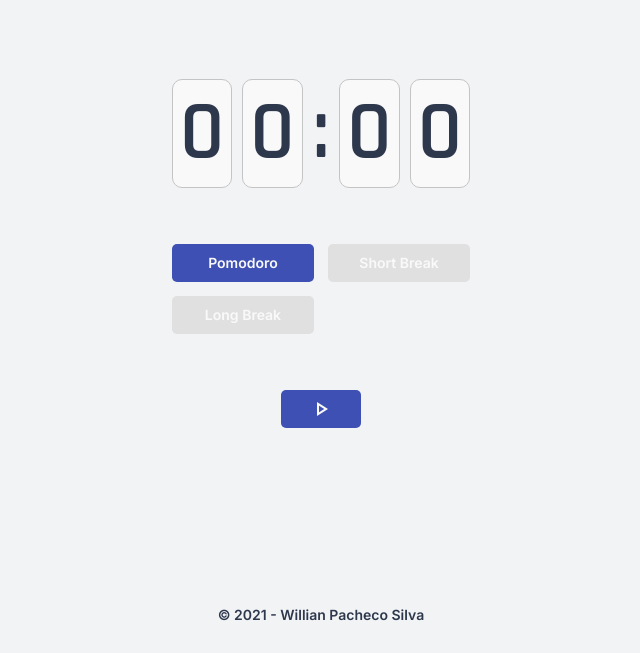
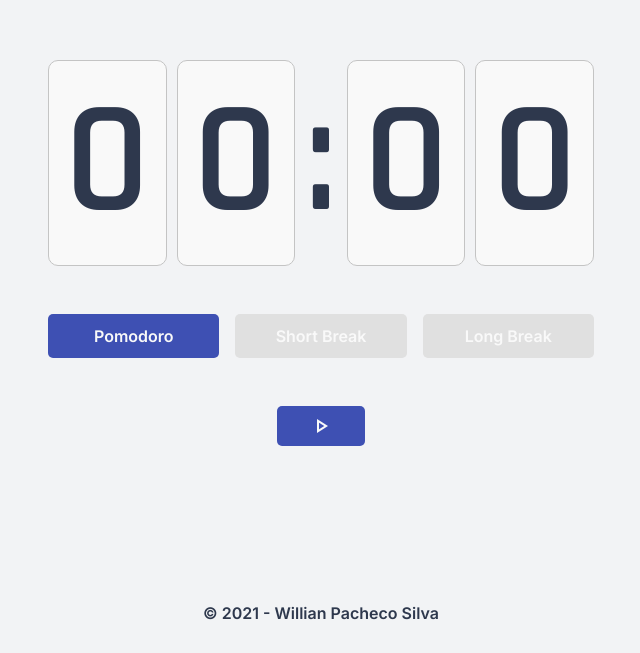
Before and after one commit to pachecowillians/wps-timer, a Next.js app: page / in a window 1280 px wide. Shown: the part 147-800 px from the top of the page, without its empty margins (319-959 px from the left). Built offline with nearby package versions, Linux system fonts and the light colour scheme.

Commit message:
Fixing responsiveness

```diff
--- a/styles/Clock.module.css
+++ b/styles/Clock.module.css
@@ -1,5 +1,5 @@
 .container {
-    font: 600 7rem 'Rajdhani', sans-serif;
+    font: 600 6rem 'Rajdhani', sans-serif;
     line-height: 7.5rem;
     user-select: none;
     display: grid;
@@ -20,3 +20,10 @@
     border: 0;
     color: var(--black);
 }
+
+@media(min-width:600px) {
+    .container *,
+    .container {
+        font-size: 10rem;
+    }
+}
--- a/styles/ClockDigit.module.css
+++ b/styles/ClockDigit.module.css
@@ -10,16 +10,8 @@
     padding: 0rem 0.5rem;
 }
 
-/* @media(max-width:720px) {
+@media(min-width:600px) {
     .container {
-        font-size: 87.5%;
-        width: 100px;
+        padding: 0rem 1rem;
     }
 }
-
-@media(max-width:420px) {
-    .container {
-        font-size: 50%;
-        width: 70px;
-    }
-} */
--- a/styles/Home.module.css
+++ b/styles/Home.module.css
@@ -21,13 +21,17 @@
     gap: 1rem;
 }
 
+.timeSelection div:first-child {
+    grid-column: 1 / -1;
+}
+
 .clockContainer {
     display: flex;
     flex-direction: column;
     align-content: center;
     justify-content: center;
     align-items: center;
-    row-gap: 4rem;
+    row-gap: 3rem;
 }
 
 .contentArea {
@@ -42,14 +46,12 @@
     color: var(--black);
 }
 
-/* @media(max-width:720px) {
-    .container span {
-        font-size: 87.5%;
+@media(min-width:1000px) {
+    .timeSelection {
+        grid-template-columns: repeat(3, 1fr);
+        grid-template-rows: repeat(1, 1fr);
+    }
+    .timeSelection div:first-child {
+        grid-column: 1
     }
 }
-
-@media(max-width:420px) {
-    .container span {
-        font-size: 50%;
-    }
-} */
--- a/styles/globals.css
+++ b/styles/globals.css
@@ -14,7 +14,7 @@ body {
     margin: 0;
     font-family: -apple-system, BlinkMacSystemFont, Segoe UI, Roboto, Oxygen,
         Ubuntu, Cantarell, Fira Sans, Droid Sans, Helvetica Neue, sans-serif;
-    font-size: 14px;
+    font-size: 12px;
 }
 
 a {
@@ -40,15 +40,14 @@ button {
     cursor: pointer;
 }
 
-/*
-@media(max-width:1080px) {
+@media(min-width:320px) {
     html {
-        font-size: 93.75%;
+        font-size: 14px;
     }
 }
 
-@media(max-width:720px) {
+@media(min-width:600px) {
     html {
-        font-size: 87.5%;
+        font-size: 16px;
     }
-} */
+}
```
